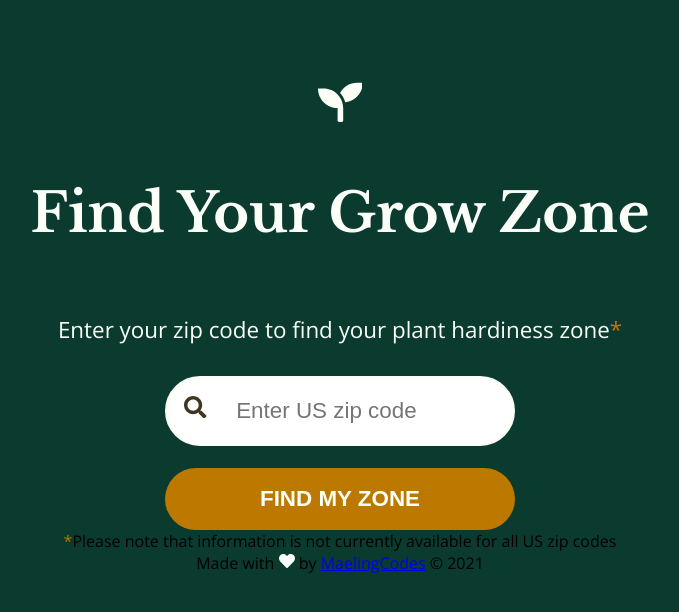
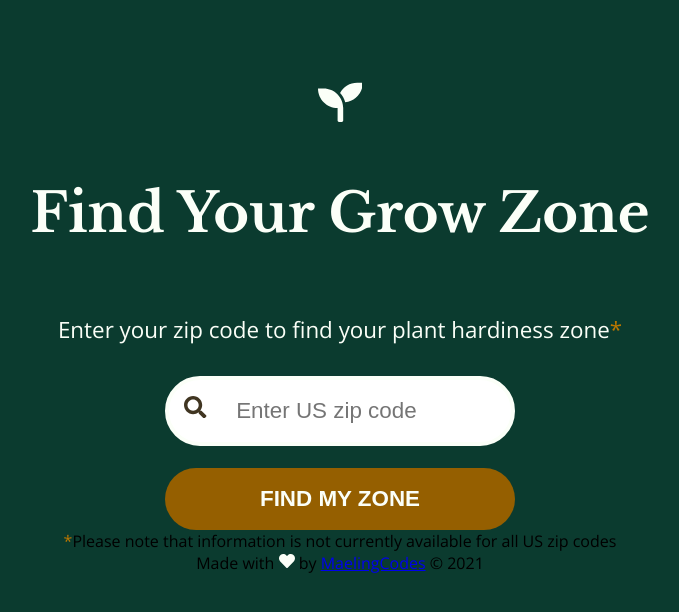
Before and after one commit to maelingmurphy/grow-zone-finder, a React (Create React App) app: page / in a window 1280 px wide. Shown: the top 612 px of the page, without its empty margins (300-979 px from the left). Built offline with nearby package versions, Linux system fonts and the light colour scheme.

Commit message:
darken btn background color

```diff
--- a/src/components/css/Button.css
+++ b/src/components/css/Button.css
@@ -1,6 +1,6 @@
 .btn {
     width: 100%;
-    background: #BD7800;
+    background: #955F00;
     border: unset;
     border-radius: 50px;
     font-size: 1.4rem;
```
